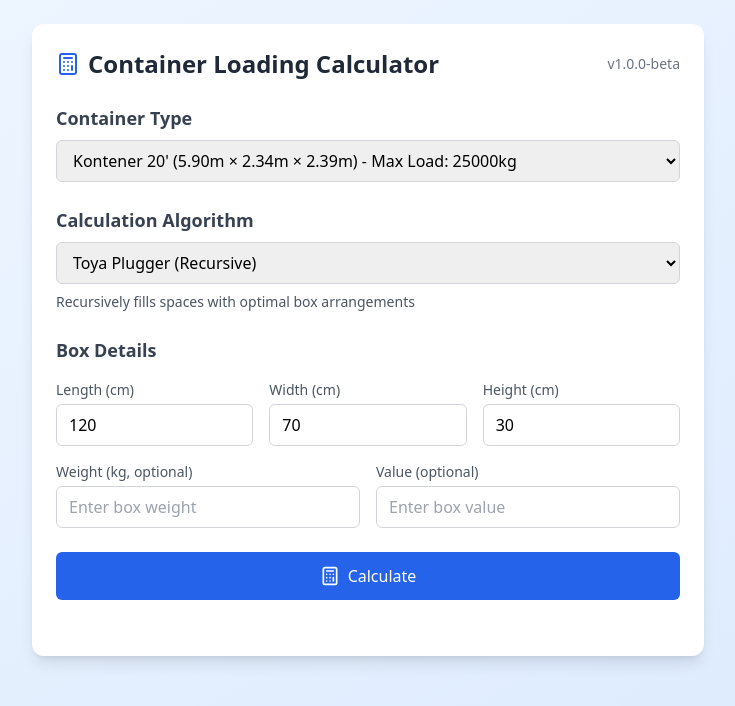
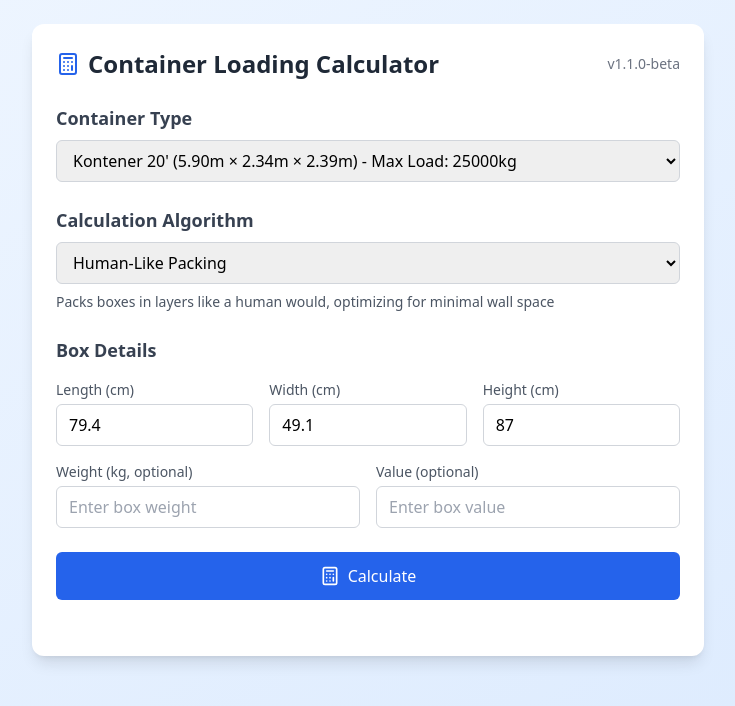
Before and after one commit to yat0ya/container-calculator, a React (Vite) app: page / in a window 1280 px wide. Shown: the top 706 px of the page, without its empty margins (272-1007 px from the left). Built offline with nearby package versions, Linux system fonts and the light colour scheme.

Commit message:
Added humnaLike algorithm

```diff
--- a/src/App.tsx
+++ b/src/App.tsx
@@ -5,24 +5,36 @@
 import { Algorithm, BoxDimensions, Container, CalculationResult } from './types';
 import { basicAlgorithm } from './algorithms/basic';
 import { recursiveAlgorithm } from './algorithms/recursive';
+import { humanLikeAlgorithm } from './algorithms/humanLike';
 import { DEFAULT_CONTAINER, CONTAINERS } from './constants';
 
 function App() {
   const [boxDimensions, setBoxDimensions] = useState<BoxDimensions>({
-    length: 120,
-    width: 70,
-    height: 30,
+    length: 79.4,
+    width: 49.1,
+    height: 87.0,
     weight: undefined,
     value: undefined,
   });
-  const [selectedAlgorithm, setSelectedAlgorithm] = useState<Algorithm>('recursive');
+  const [selectedAlgorithm, setSelectedAlgorithm] = useState<Algorithm>('humanLike');
   const [selectedContainer, setSelectedContainer] = useState<Container>(DEFAULT_CONTAINER);
   const [isModalOpen, setIsModalOpen] = useState(false);
   const [result, setResult] = useState<CalculationResult | null>(null);
   const [isCalculating, setIsCalculating] = useState(false);
 
   const calculateResult = () => {
-    const algorithm = selectedAlgorithm === 'basic' ? basicAlgorithm : recursiveAlgorithm;
+    let algorithm;
+    switch (selectedAlgorithm) {
+      case 'basic':
+        algorithm = basicAlgorithm;
+        break;
+      case 'humanLike':
+        algorithm = humanLikeAlgorithm;
+        break;
+      default:
+        algorithm = recursiveAlgorithm;
+    }
+
     const newResult = algorithm(boxDimensions, selectedContainer);
 
     // Add weight and value calculations
@@ -110,4 +122,4 @@
   );
 }
 
-export default App;
+export default App
--- /dev/null
+++ b/src/algorithms/humanLike.ts
@@ -0,0 +1,140 @@
+import { BoxDimensions, CalculationResult, Container, BoxPlacement } from '../types';
+
+interface CrossSectionConfig {
+  mainRotation: [number, number, number];
+  columnRotation: [number, number, number] | null;
+  boxesPerWidth: number;
+  boxesPerHeight: number;
+  crossSectionArea: number;
+}
+
+export function humanLikeAlgorithm(boxDim: BoxDimensions, container: Container): CalculationResult {
+  const boxInMeters = {
+    length: boxDim.length / 100,
+    width: boxDim.width / 100,
+    height: boxDim.height / 100,
+  };
+
+  const rotations: [number, number, number][] = [
+    [boxInMeters.length, boxInMeters.height, boxInMeters.width],
+    [boxInMeters.width, boxInMeters.height, boxInMeters.length],
+    [boxInMeters.length, boxInMeters.width, boxInMeters.height],
+    [boxInMeters.height, boxInMeters.width, boxInMeters.length],
+    [boxInMeters.width, boxInMeters.length, boxInMeters.height],
+    [boxInMeters.height, boxInMeters.length, boxInMeters.width],
+  ];
+
+  function calculateCrossSectionArea(
+    mainRotation: [number, number, number],
+    boxesPerWidth: number,
+    boxesPerHeight: number,
+    columnRotation: [number, number, number] | null
+  ): number {
+    const mainWidth = boxesPerWidth * mainRotation[2];
+    const mainHeight = boxesPerHeight * mainRotation[1];
+
+    let totalArea = 0;
+    totalArea += mainWidth * (container.height - mainHeight);
+
+    if (columnRotation) {
+      const columnStartZ = mainWidth;
+      const columnBoxesHeight = Math.floor(container.height / columnRotation[1]);
+      const columnHeight = columnBoxesHeight * columnRotation[1];
+
+      totalArea += columnRotation[2] * (container.height - columnHeight);
+      totalArea += container.height * (container.width - (mainWidth + columnRotation[2]));
+    } else {
+      totalArea += container.height * (container.width - mainWidth);
+    }
+
+    return totalArea;
+  }
+
+  // Find optimal cross-section configuration
+  let bestConfig: CrossSectionConfig | null = null;
+
+  rotations.forEach(mainRot => {
+    const boxesPerWidth = Math.floor((container.width - Math.min(...Object.values(boxInMeters))) / mainRot[2]);
+    const boxesPerHeight = Math.floor(container.height / mainRot[1]);
+
+    if (boxesPerWidth === 0 || boxesPerHeight === 0) return;
+
+    rotations.forEach(colRot => {
+      const remainingWidth = container.width - (boxesPerWidth * mainRot[2]);
+      if (colRot[2] <= remainingWidth) {
+        const area = calculateCrossSectionArea(mainRot, boxesPerWidth, boxesPerHeight, colRot);
+
+        if (!bestConfig || area < bestConfig.crossSectionArea) {
+          bestConfig = {
+            mainRotation: mainRot,
+            columnRotation: colRot,
+            boxesPerWidth,
+            boxesPerHeight,
+            crossSectionArea: area
+          };
+        }
+      }
+    });
+  });
+
+  if (!bestConfig) {
+    return {
+      totalBoxes: 0,
+      boxInMeters,
+      placements: [],
+      lengthFit: 0,
+      widthFit: 0,
+      heightFit: 0,
+    };
+  }
+
+  const placements: BoxPlacement[] = [];
+
+  // Calculate how many boxes fit along length for main section
+  const mainBoxesLength = Math.floor(container.length / bestConfig.mainRotation[0]);
+
+  // Place boxes continuously along length
+  for (let h = 0; h < bestConfig.boxesPerHeight; h++) {
+    for (let w = 0; w < bestConfig.boxesPerWidth; w++) {
+      for (let l = 0; l < mainBoxesLength; l++) {
+        placements.push({
+          position: {
+            x: l * bestConfig.mainRotation[0],
+            y: h * bestConfig.mainRotation[1],
+            z: w * bestConfig.mainRotation[2],
+          },
+          rotation: bestConfig.mainRotation,
+        });
+      }
+    }
+  }
+
+  // Place column boxes continuously
+  if (bestConfig.columnRotation) {
+    const columnStartZ = bestConfig.boxesPerWidth * bestConfig.mainRotation[2];
+    const columnBoxesHeight = Math.floor(container.height / bestConfig.columnRotation[1]);
+    const columnBoxesLength = Math.floor(container.length / bestConfig.columnRotation[0]);
+
+    for (let h = 0; h < columnBoxesHeight; h++) {
+      for (let l = 0; l < columnBoxesLength; l++) {
+        placements.push({
+          position: {
+            x: l * bestConfig.columnRotation[0],
+            y: h * bestConfig.columnRotation[1],
+            z: columnStartZ,
+          },
+          rotation: bestConfig.columnRotation,
+        });
+      }
+    }
+  }
+
+  return {
+    totalBoxes: placements.length,
+    boxInMeters,
+    placements,
+    lengthFit: mainBoxesLength,
+    widthFit: bestConfig.boxesPerWidth + (bestConfig.columnRotation ? 1 : 0),
+    heightFit: bestConfig.boxesPerHeight,
+  };
+}
--- /dev/null
+++ b/src/algorithms/layer.ts
@@ -0,0 +1,110 @@
+import { BoxDimensions, CalculationResult, Container, BoxPlacement } from '../types';
+
+interface Layer {
+  height: number;
+  boxes: BoxPlacement[];
+}
+
+export function layerAlgorithm(boxDim: BoxDimensions, container: Container): CalculationResult {
+  const boxInMeters = {
+    length: boxDim.length / 100,
+    width: boxDim.width / 100,
+    height: boxDim.height / 100,
+  };
+
+  // All possible rotations of the box
+  const rotations: [number, number, number][] = [
+    [boxInMeters.length, boxInMeters.height, boxInMeters.width],
+    [boxInMeters.width, boxInMeters.height, boxInMeters.length],
+    [boxInMeters.length, boxInMeters.width, boxInMeters.height],
+    [boxInMeters.height, boxInMeters.width, boxInMeters.length],
+    [boxInMeters.width, boxInMeters.length, boxInMeters.height],
+    [boxInMeters.height, boxInMeters.length, boxInMeters.width],
+  ];
+
+  function tryLayerRotation(
+    layerHeight: number,
+    availableLength: number,
+    availableWidth: number,
+    rotation: [number, number, number]
+  ): { count: number; placements: BoxPlacement[] } {
+    const lengthFit = Math.floor(availableLength / rotation[0]);
+    const widthFit = Math.floor(availableWidth / rotation[2]);
+    const placements: BoxPlacement[] = [];
+
+    for (let l = 0; l < lengthFit; l++) {
+      for (let w = 0; w < widthFit; w++) {
+        placements.push({
+          position: {
+            x: l * rotation[0],
+            y: layerHeight,
+            z: w * rotation[2],
+          },
+          rotation,
+        });
+      }
+    }
+
+    return { count: lengthFit * widthFit, placements };
+  }
+
+  function findBestLayerArrangement(
+    layerHeight: number,
+    availableLength: number,
+    availableWidth: number
+  ): { count: number; placements: BoxPlacement[] } {
+    let bestCount = 0;
+    let bestPlacements: BoxPlacement[] = [];
+
+    rotations.forEach((rotation) => {
+      if (rotation[1] <= container.height - layerHeight) {
+        // Try normal orientation
+        const result1 = tryLayerRotation(layerHeight, availableLength, availableWidth, rotation);
+        if (result1.count > bestCount) {
+          bestCount = result1.count;
+          bestPlacements = result1.placements;
+        }
+
+        // Try swapped length/width orientation
+        const swappedRotation: [number, number, number] = [rotation[2], rotation[1], rotation[0]];
+        const result2 = tryLayerRotation(layerHeight, availableLength, availableWidth, swappedRotation);
+        if (result2.count > bestCount) {
+          bestCount = result2.count;
+          bestPlacements = result2.placements;
+        }
+      }
+    });
+
+    return { count: bestCount, placements: bestPlacements };
+  }
+
+  const layers: Layer[] = [];
+  let currentHeight = 0;
+  let totalBoxes = 0;
+  const allPlacements: BoxPlacement[] = [];
+
+  while (currentHeight < container.height) {
+    const { count, placements } = findBestLayerArrangement(
+      currentHeight,
+      container.length,
+      container.width
+    );
+
+    if (count === 0) break;
+
+    const layerHeight = placements[0].rotation[1];
+    layers.push({ height: layerHeight, boxes: placements });
+    currentHeight += layerHeight;
+    totalBoxes += count;
+    allPlacements.push(...placements);
+  }
+
+  return {
+    totalBoxes,
+    boxInMeters,
+    placements: allPlacements,
+    lengthFit: 0,
+    widthFit: 0,
+    heightFit: 0,
+  };
+}
--- a/src/constants.ts
+++ b/src/constants.ts
@@ -13,6 +13,11 @@
 
 export const ALGORITHMS: AlgorithmOption[] = [
   {
+    id: 'humanLike',
+    name: 'Human-Like Packing',
+    description: 'Packs boxes in layers like a human would, optimizing for minimal wall space',
+  },
+  {
     id: 'recursive',
     name: 'Toya Plugger (Recursive)',
     description: 'Recursively fills spaces with optimal box arrangements',
--- a/src/types.ts
+++ b/src/types.ts
@@ -38,7 +38,7 @@
   maxPossibleBoxes?: number;
 }
 
-export type Algorithm = 'basic' | 'recursive';
+export type Algorithm = 'basic' | 'recursive' | 'humanLike';
 
 export interface AlgorithmOption {
   id: Algorithm;
```
Also changed, not shown: package.json (+5 -3 lines).
